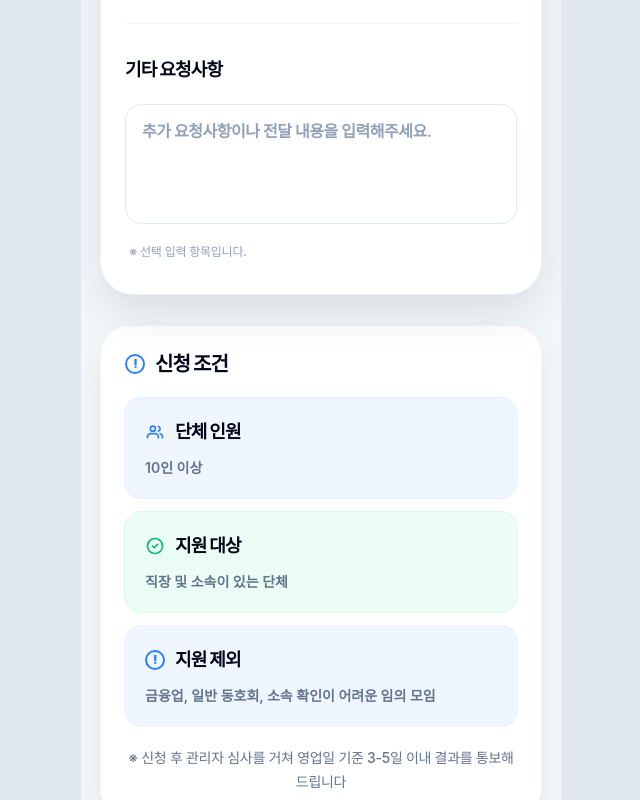
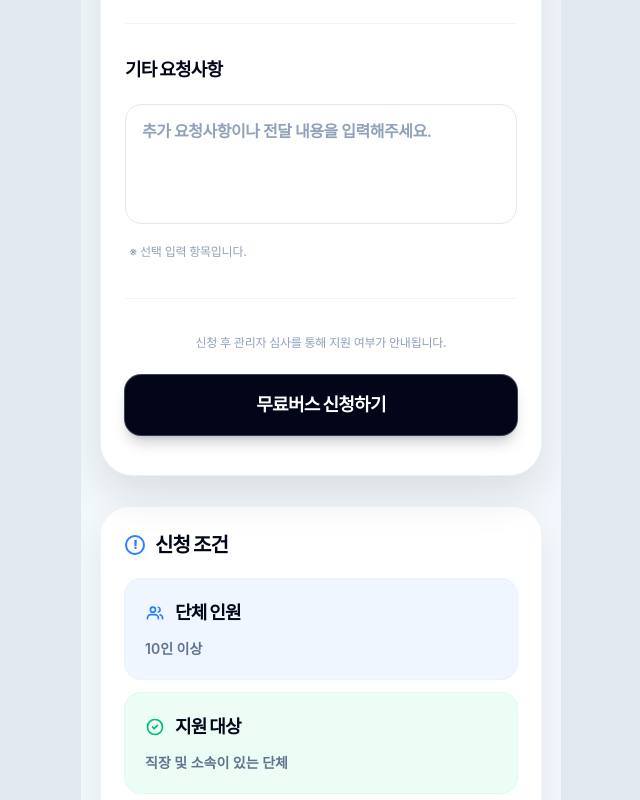
Before and after one commit to picassoautokr-pixel/free-tour-bus, a Next.js app: page / in a window 1280 px wide. Shown: the part 1964-2764 px from the top of the page, without its empty margins (319-959 px from the left). Built offline with nearby package versions, Linux system fonts and the light colour scheme.

Commit message:
Add submission button and informational note to Home page: implemented a button for users to apply for the free bus service and added a note regarding the review process, enhancing user engagement and clarity in the application procedure.

```diff
--- a/app/page.tsx
+++ b/app/page.tsx
@@ -77,7 +77,7 @@ export default function Home() {
       </section>
 
       <section className="relative z-10 -mt-10 overflow-visible px-5">
-        <div className="overflow-visible rounded-[2rem] bg-white px-6 pb-8 pt-9 shadow-[0_18px_45px_rgba(15,23,42,0.12)] ring-1 ring-slate-100/80">
+        <div className="overflow-visible rounded-[2rem] bg-white px-6 pb-10 pt-9 shadow-[0_18px_45px_rgba(15,23,42,0.12)] ring-1 ring-slate-100/80">
           <div>
             <h2 className="text-lg font-black tracking-[-0.045em] text-slate-950">
               신청 유형
@@ -315,6 +315,19 @@ export default function Home() {
               ※ 선택 입력 항목입니다.
             </p>
           </div>
+
+          <div className="mt-9 border-t border-slate-100 pt-8">
+            <p className="mb-5 text-center text-xs font-medium leading-6 tracking-[-0.02em] text-slate-400">
+              신청 후 관리자 심사를 통해 지원 여부가 안내됩니다.
+            </p>
+            <button
+              type="button"
+              onClick={() => console.log("submit")}
+              className="flex min-h-[3.75rem] w-full items-center justify-center rounded-2xl bg-slate-950 px-4 text-lg font-black tracking-[-0.04em] text-white shadow-lg shadow-slate-950/20 ring-1 ring-slate-900/80 transition hover:bg-slate-900 hover:shadow-xl hover:shadow-slate-950/25 active:scale-[0.99] active:bg-slate-950"
+            >
+              무료버스 신청하기
+            </button>
+          </div>
         </div>
       </section>
 
```
